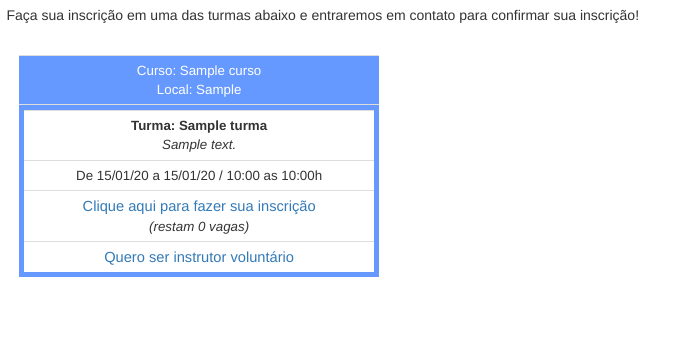
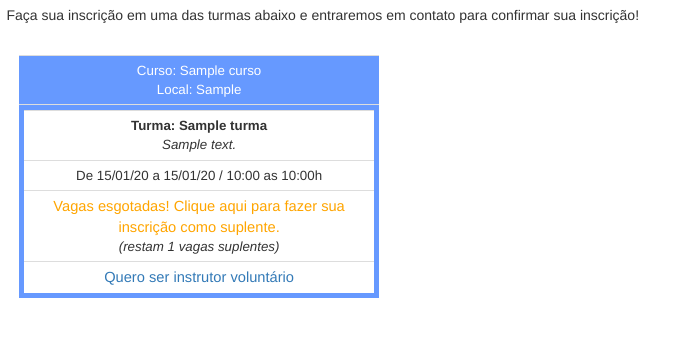
Before and after one commit to inclusaodigitalfaesa/main, a Django app: page / in a window 1280 px wide. Shown: the part 152-489 px from the top of the page, without its empty margins (0-694 px from the left). Run offline with Django 3.2, Linux system fonts and the light colour scheme; tables that the repository leaves empty hold one stand-in row (values such as "Sample post"); some libraries are stand-ins or nearby versions.

Commit message:
pequenos acertos na quantidade de vagas suplentes

```diff
--- a/pidfaesa/models.py
+++ b/pidfaesa/models.py
@@ -96,6 +96,10 @@ class Turma(models.Model):
     def no_vagas_restantes(self):
         qtde_alunos = Aluno.objects.filter(turma__id=self.id).count()
         return (self.no_vagas - qtde_alunos)
+
+    def no_vagas_restantes_com_extras(self):
+        qtde_alunos = Aluno.objects.filter(turma__id=self.id).count()
+        return (self.no_vagas + self.no_vagas_extras - qtde_alunos)
 
     def no_voluntarios(self):
         qtde_voluntarios = Voluntario.objects.filter(turma__id=self.id).count()
--- a/pidfaesa/templates/pidfaesa/index.html
+++ b/pidfaesa/templates/pidfaesa/index.html
@@ -62,7 +62,17 @@ a{
 										<i>{{ turma.ds_descricao }}</i>
 									</td></tr>
 									<tr><td>De {{ turma.imprime_data_turma }} / {{ turma.imprime_hora_turma }}</td></tr>
-									<tr><td><a href="/curso/{{ curso.id }}/turma/{{ turma.id }}/inscricao/aluno">Clique aqui para fazer sua inscrição</a><i><br>(restam {{turma.no_vagas_restantes}} vagas)</i></td></tr>
+									<tr><td>
+									{% if turma.no_vagas_restantes <= 0 %}
+										{% if turma.no_vagas_restantes_com_extras <= 0 %}
+											<span style="color:red;">Vagas esgotadas!</span>
+										{% else %}
+											<a href="/curso/{{ curso.id }}/turma/{{ turma.id }}/inscricao/aluno" style="color:orange;">Vagas esgotadas! Clique aqui para fazer sua inscrição como suplente.</a><i><br>(restam {{turma.no_vagas_restantes_com_extras}} vagas suplentes)</i>
+										{% endif %}
+									{% else %}
+										<a href="/curso/{{ curso.id }}/turma/{{ turma.id }}/inscricao/aluno">Clique aqui para fazer sua inscrição</a><i><br>(restam {{turma.no_vagas_restantes}} vagas)</i>
+									{% endif %}
+									</td></tr>
 									<tr><td><a href="/curso/{{ curso.id }}/turma/{{ turma.id }}/inscricao/voluntario">Quero ser instrutor voluntário</a></td></tr>
 								</table>
 							</td></tr>
```
Also changed, not shown: pidfaesa/templates/admin/index.html (+4 -4 lines), pidfaesa/static/favicon.ico (added), 1 other file.
